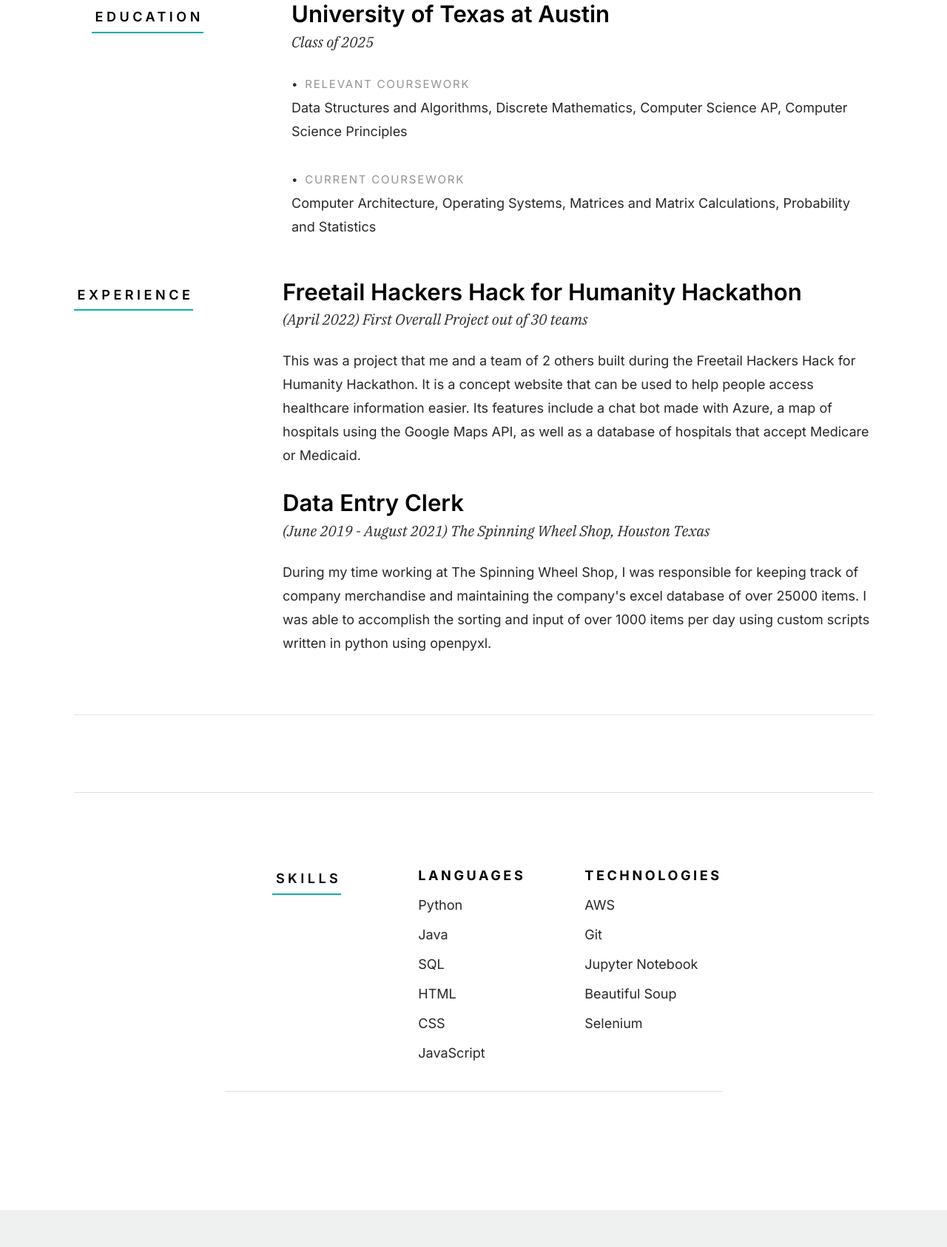
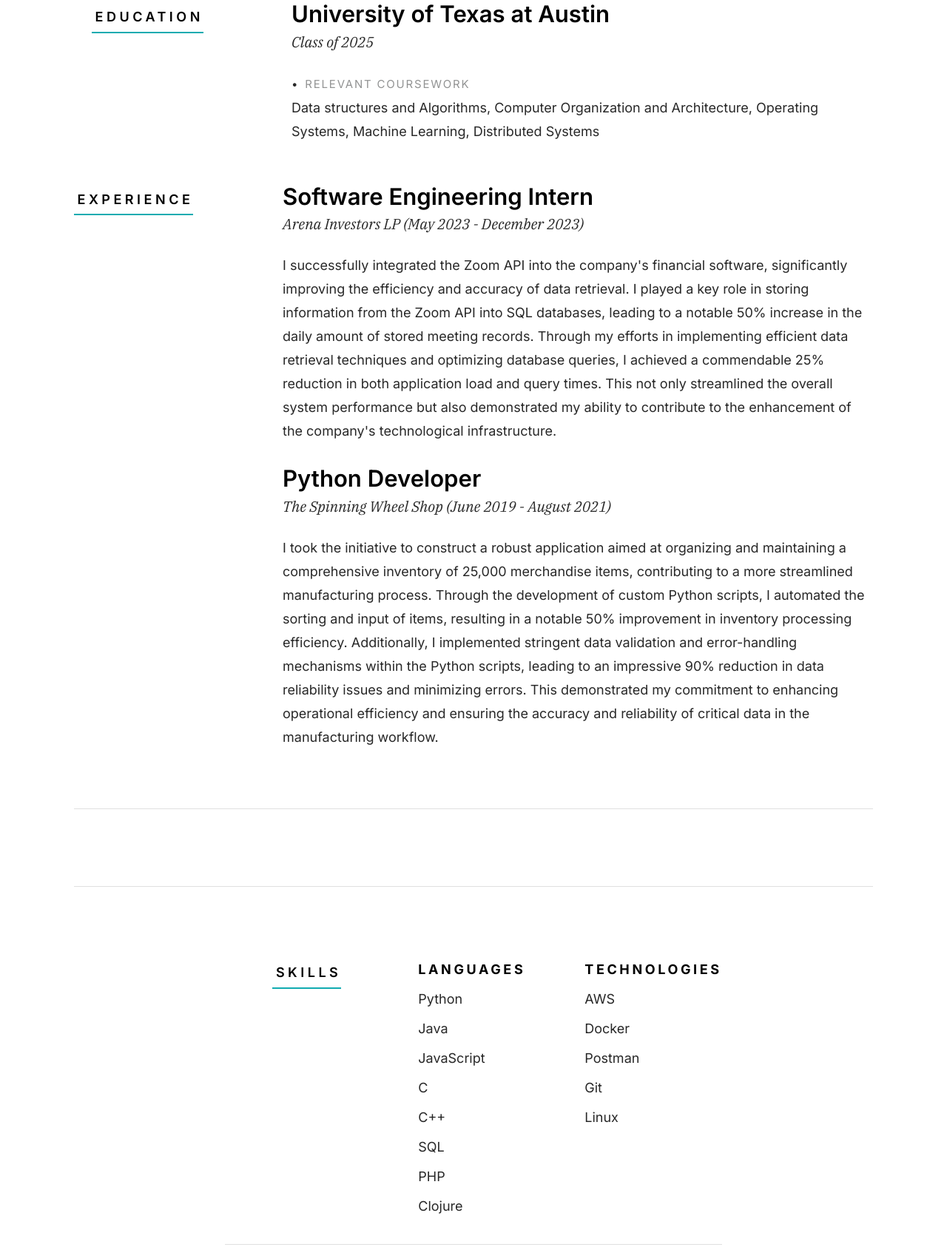
Before and after one commit to Hiepowork/Hiepowork.github.io, a plain HTML site: page index.html in a window 1280 px wide. Shown: the part 1854-3540 px from the top of the page at 74% size. Drawn offline with Linux system fonts and the light colour scheme.

Commit message:
Update index.html

```diff
--- a/index.html
+++ b/index.html
@@ -166,14 +166,10 @@
                         Relevant Coursework
                     </span>
                     <p>
-                    Data Structures and Algorithms, Discrete Mathematics, Computer Science AP, Computer Science Principles
-                    </p>
-                    <span class="resume-block__header-date">
-                        Current Coursework
-                    </span>
-                    <p>
-                    Computer Architecture, Operating Systems, Matrices and Matrix Calculations, Probability and Statistics
-                    </p>
+                    Data structures and Algorithms, Computer Organization and Architecture, Operating
+Systems, Machine Learning, Distributed Systems
+
+
             </div>
         </div> <!-- s-resume__section -->
 
@@ -186,21 +182,22 @@
                 <div class="resume-block">
 
                     <div class="resume-block__header">
-                        <h4 class="h3">Freetail Hackers Hack for Humanity Hackathon</h4>
+                        <h4 class="h3">Software Engineering Intern</h4>
                         <p class="resume-block__header-meta">
-                            <span>(April 2022) First Overall Project out of 30 teams</span>
+                            <span>Arena Investors LP (May 2023 - December 2023) </span>
                             <p>
 
-                        This was a project that me and a team of 2 others built during the Freetail Hackers Hack for Humanity Hackathon. It is a concept website that can be used to help people access healthcare information easier. Its features include a chat bot made with Azure, a map of hospitals using the Google Maps API, as well as a database of hospitals that accept Medicare or Medicaid.
+
+I successfully integrated the Zoom API into the company's financial software, significantly improving the efficiency and accuracy of data retrieval. I played a key role in storing information from the Zoom API into SQL databases, leading to a notable 50% increase in the daily amount of stored meeting records. Through my efforts in implementing efficient data retrieval techniques and optimizing database queries, I achieved a commendable 25% reduction in both application load and query times. This not only streamlined the overall system performance but also demonstrated my ability to contribute to the enhancement of the company's technological infrastructure.
                         </p>
                         </p>
                     </div>
                     <div class="resume-block__header">
-                        <h4 class="h3">Data Entry Clerk</h4>
+                        <h4 class="h3">Python Developer</h4>
                         <p class="resume-block__header-meta">
-                            <span>(June 2019 - August 2021) The Spinning Wheel Shop, Houston Texas</span>
+                            <span> The Spinning Wheel Shop (June 2019 - August 2021)</span>
                             <p>
-                        During my time working at The Spinning Wheel Shop, I was responsible for keeping track of company merchandise and maintaining the company's excel database of over 25000 items. I was able to accomplish the sorting and input of over 1000 items per day using custom scripts written in python using openpyxl.
+                        I took the initiative to construct a robust application aimed at organizing and maintaining a comprehensive inventory of 25,000 merchandise items, contributing to a more streamlined manufacturing process. Through the development of custom Python scripts, I automated the sorting and input of items, resulting in a notable 50% improvement in inventory processing efficiency. Additionally, I implemented stringent data validation and error-handling mechanisms within the Python scripts, leading to an impressive 90% reduction in data reliability issues and minimizing errors. This demonstrated my commitment to enhancing operational efficiency and ensuring the accuracy and reliability of critical data in the manufacturing workflow.
                         </p>
                         </p>
                     </div>
@@ -229,16 +226,22 @@
     Java
 </li>
 <li>
+    JavaScript
+</li>
+<li>
+    C
+</li>
+<li>
+    C++
+</li>
+<li>
     SQL
 </li>
 <li>
-                                HTML
+    PHP
 </li>
 <li>
-                                CSS
-                                </li>
-                                <li>
-                                JavaScript
+    Clojure
 </li>
                             </ul>
                             </div>
@@ -252,16 +255,16 @@
     AWS
 </li>
 <li>
+    Docker
+</li>
+<li>
+    Postman
+</li>
+<li>
     Git
 </li>
 <li>
-                                Jupyter Notebook
-                                </li>
-                                <li>
-                                Beautiful Soup
-                                </li>
-                                <li>
-                                Selenium
+    Linux
 </li>
                             </ul>
                         </td>
```
Lines whose indentation alone changed are shown as unchanged.
